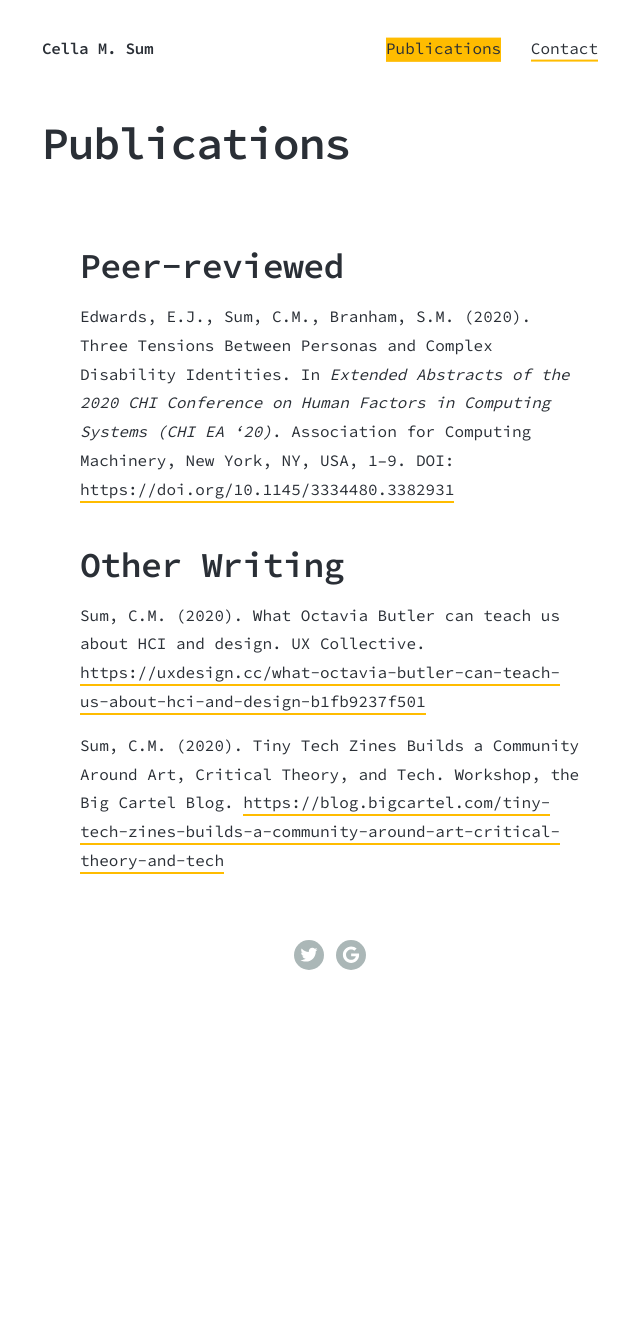
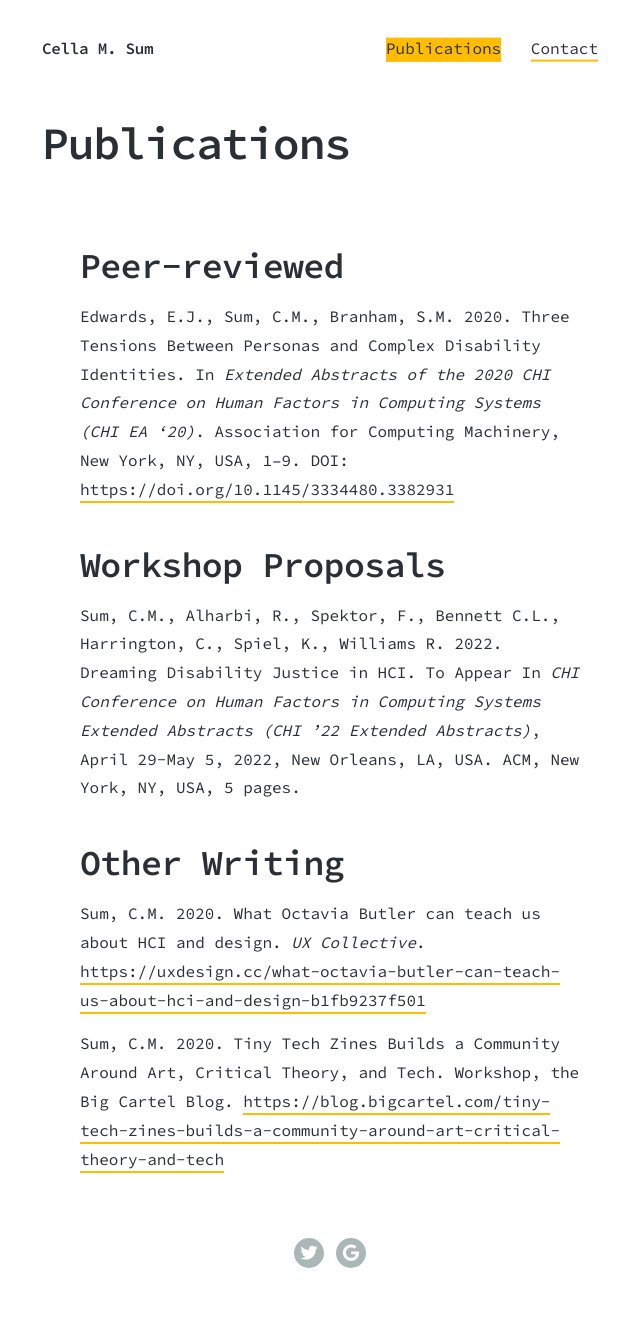
Before and after one commit to cella/cellaio, a Jekyll site: the page built from _pages/publications.md, in a window 1280 px wide. Shown: the whole page, without its empty margins (310-950 px from the left). Built offline with Jekyll 4.4.1, drawn with Linux system fonts in a browser that asks for light colours; nearby versions of some CDN libraries; before the commit the page ends 1019 px from its top, so only the background shows below that.

Commit message:
Update publications and bio

```diff
--- a/_pages/publications.md
+++ b/_pages/publications.md
@@ -2,10 +2,12 @@
 title: 'Publications'
 ---
 ## Peer-reviewed
-Edwards, E.J., Sum, C.M., Branham, S.M. (2020). Three Tensions Between Personas and Complex Disability Identities. In *Extended Abstracts of the 2020 CHI Conference on Human Factors in Computing Systems (CHI EA '20)*. Association for Computing Machinery, New York, NY, USA, 1–9. DOI: [https://doi.org/10.1145/3334480.3382931](https://doi.org/10.1145/3334480.3382931)
+Edwards, E.J., Sum, C.M., Branham, S.M. 2020. Three Tensions Between Personas and Complex Disability Identities. In *Extended Abstracts of the 2020 CHI Conference on Human Factors in Computing Systems (CHI EA '20)*. Association for Computing Machinery, New York, NY, USA, 1–9. DOI: [https://doi.org/10.1145/3334480.3382931](https://doi.org/10.1145/3334480.3382931)
 
+## Workshop Proposals
+Sum, C.M., Alharbi, R., Spektor, F., Bennett C.L., Harrington, C., Spiel, K., Williams R. 2022. Dreaming Disability Justice in HCI. To Appear In *CHI Conference on Human Factors in Computing Systems Extended Abstracts (CHI ’22 Extended Abstracts)*, April 29-May 5, 2022, New Orleans, LA, USA. ACM, New York, NY, USA, 5 pages.
 
 ## Other Writing
-Sum, C.M. (2020). What Octavia Butler can teach us about HCI and design. UX Collective. [https://uxdesign.cc/what-octavia-butler-can-teach-us-about-hci-and-design-b1fb9237f501](https://uxdesign.cc/what-octavia-butler-can-teach-us-about-hci-and-design-b1fb9237f501)
+Sum, C.M. 2020. What Octavia Butler can teach us about HCI and design. *UX Collective*. [https://uxdesign.cc/what-octavia-butler-can-teach-us-about-hci-and-design-b1fb9237f501](https://uxdesign.cc/what-octavia-butler-can-teach-us-about-hci-and-design-b1fb9237f501)
 
-Sum, C.M. (2020). Tiny Tech Zines Builds a Community Around Art, Critical Theory, and Tech. Workshop, the Big Cartel Blog. [https://blog.bigcartel.com/tiny-tech-zines-builds-a-community-around-art-critical-theory-and-tech](https://blog.bigcartel.com/tiny-tech-zines-builds-a-community-around-art-critical-theory-and-tech)
+Sum, C.M. 2020. Tiny Tech Zines Builds a Community Around Art, Critical Theory, and Tech. Workshop, the Big Cartel Blog. [https://blog.bigcartel.com/tiny-tech-zines-builds-a-community-around-art-critical-theory-and-tech](https://blog.bigcartel.com/tiny-tech-zines-builds-a-community-around-art-critical-theory-and-tech)
--- a/index.html
+++ b/index.html
@@ -12,7 +12,7 @@ description: Cella M. Sum is an interdisciplinary researcher and PhD student at
         <p>Cella M. Sum is an interdisciplinary researcher and PhD student at Carnegie Mellon University's <a href="https://www.hcii.cmu.edu/">Human-Computer Interaction Institute</a>. She is advised by <a href="https://www.sarahfox.info/">Dr. Sarah Fox</a> and <a href="https://www.christinaharrington.me/">Dr. Christina Harrington</a>.
         </p>
         <p>
-          Her research focuses on AI, labor, disability, and care infrastructures. Drawing from postcolonial, feminist, and critical disability perspectives, she examines the politics of care in relation to technology and design. Using community-based participatory design methods, she works with affected communities to co-create more just alternatives.
+          Her research focuses on technology, labor, disability, and care infrastructures. Drawing from postcolonial, feminist, and critical disability perspectives, she examines the politics of care in relation to technology and design. Using community-based participatory design methods, she works with affected communities to co-create more just alternatives.
         </p>
         <p>
           Cella holds a Master's degree in Human-Computer Interaction and Design from UC Irvine and a BS in Computer Science from Shippensburg University. She has over 15 years of industry experience in software engineering, UX research, and design.
```
